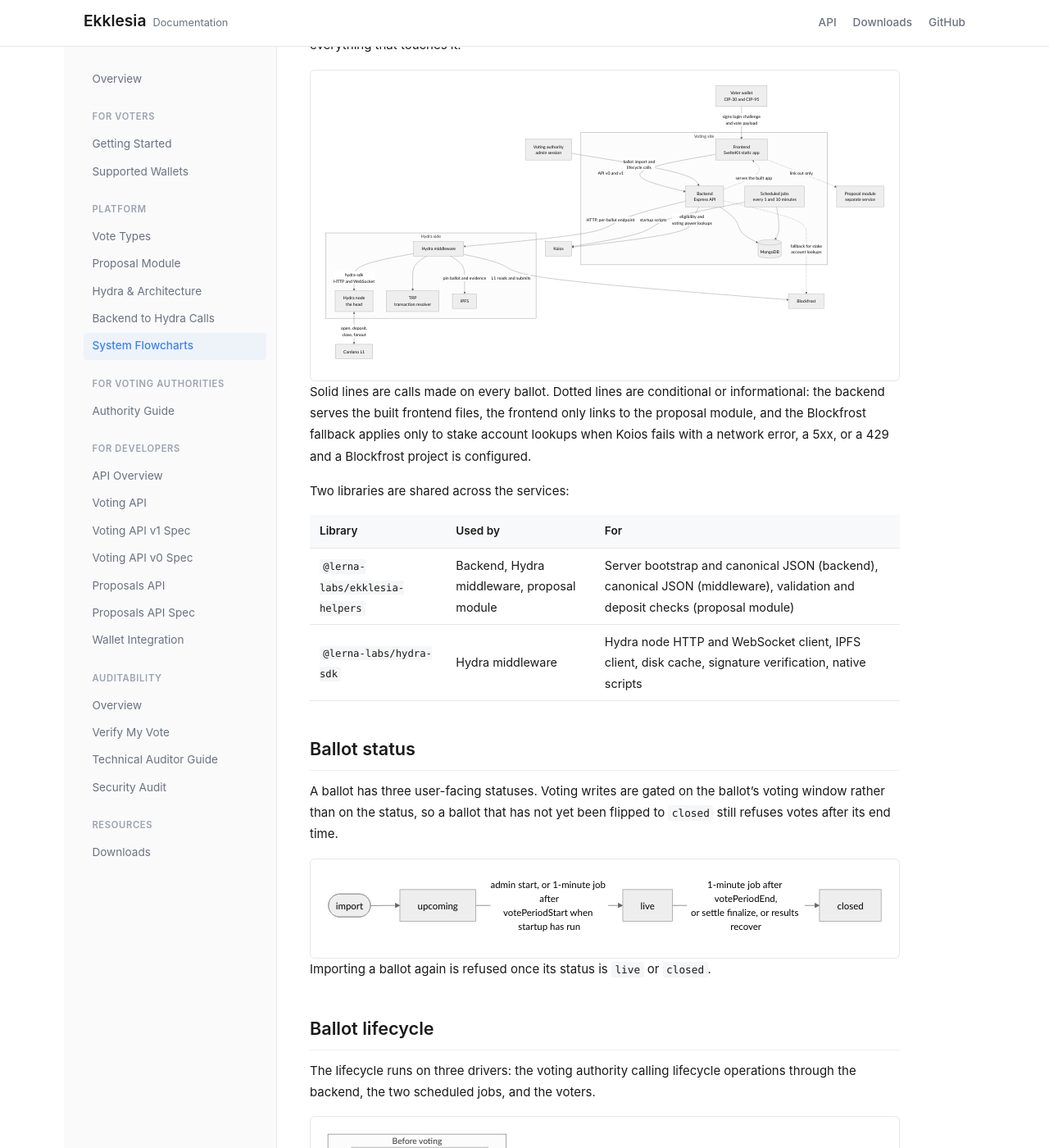
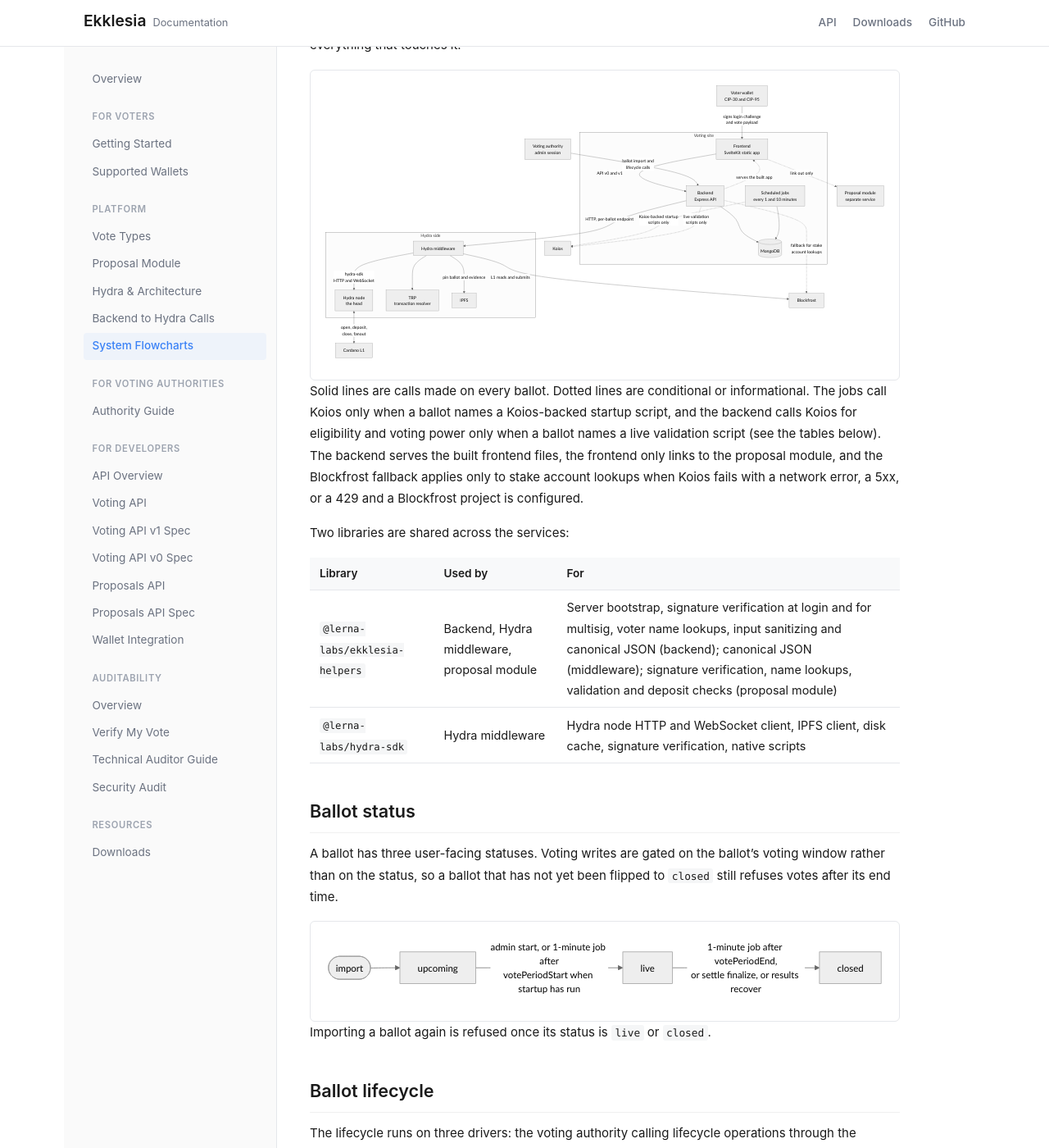
Before and after one commit to lerna-labs/ekklesia-docs, a Jekyll site: the page built from flowcharts/index.md, in a window 1280 px wide and 1400 px high, scrolled down 539 px. Shown: the whole window at 82% size. Built offline with Jekyll 4.4.1, drawn with Linux system fonts in a browser that asks for light colours; some of the changed text lies outside the part shown.

Commit message:
Address review: remove innerHTML sink, correct Koios, helpers, vote and totals claims

````diff
--- a/assets/js/mermaid-init.js
+++ b/assets/js/mermaid-init.js
@@ -1,27 +1,29 @@
 // Renders ```mermaid fenced blocks on pages that set `mermaid: true` in
 // their front matter. Jekyll emits each block as
 // <pre><code class="language-mermaid">source</code></pre>; each one is
-// replaced by the SVG that Mermaid draws from its source.
+// replaced by a wrapper holding the source as text, and Mermaid draws the
+// SVG into it.
 document.addEventListener('DOMContentLoaded', async () => {
   if (typeof mermaid === 'undefined') return;
 
-  mermaid.initialize({ startOnLoad: false, securityLevel: 'strict', theme: 'neutral' });
+  // Sequential ids: the default time-based ids can repeat across diagrams.
+  mermaid.initialize({
+    startOnLoad: false,
+    securityLevel: 'strict',
+    theme: 'neutral',
+    deterministicIds: true,
+  });
 
-  const blocks = document.querySelectorAll('code.language-mermaid');
-  let index = 0;
-  for (const code of blocks) {
+  const nodes = [];
+  document.querySelectorAll('code.language-mermaid').forEach((code) => {
     const block = code.closest('pre');
-    if (!block) continue;
-    index += 1;
-    try {
-      // Explicit ids: Mermaid's generated ids are time-based and can repeat.
-      const { svg } = await mermaid.render('mermaid-diagram-' + index, code.textContent);
-      const wrapper = document.createElement('div');
-      wrapper.className = 'mermaid-diagram';
-      wrapper.innerHTML = svg;
-      block.replaceWith(wrapper);
-    } catch (err) {
-      console.error('Mermaid failed to render diagram ' + index, err);
-    }
-  }
+    if (!block) return;
+    const wrapper = document.createElement('div');
+    wrapper.className = 'mermaid-diagram';
+    wrapper.textContent = code.textContent;
+    block.replaceWith(wrapper);
+    nodes.push(wrapper);
+  });
+
+  await mermaid.run({ nodes });
 });
--- a/flowcharts/index.md
+++ b/flowcharts/index.md
@@ -56,8 +56,8 @@
   admin -->|"ballot import and<br/>lifecycle calls"| be
   be --> db
   jobs --> db
-  jobs -->|"startup scripts"| koios
-  be -->|"eligibility and<br/>voting power lookups"| koios
+  jobs -.->|"Koios-backed startup<br/>scripts only"| koios
+  be -.->|"live validation<br/>scripts only"| koios
   be -.->|"fallback for stake<br/>account lookups"| bf
   be -->|"HTTP, per-ballot endpoint"| mw
   mw -->|"hydra-sdk<br/>HTTP and WebSocket"| node
@@ -68,17 +68,20 @@
 ```
 
 Solid lines are calls made on every ballot. Dotted lines are conditional or
-informational: the backend serves the built frontend files, the frontend only
-links to the proposal module, and the Blockfrost fallback applies only to stake
-account lookups when Koios fails with a network error, a 5xx, or a 429 and a
-Blockfrost project is configured.
+informational. The jobs call Koios only when a ballot names a Koios-backed
+startup script, and the backend calls Koios for eligibility and voting power
+only when a ballot names a live validation script (see the tables below). The
+backend serves the built frontend files, the frontend only links to the proposal
+module, and the Blockfrost fallback applies only to stake account lookups when
+Koios fails with a network error, a 5xx, or a 429 and a Blockfrost project is
+configured.
 
 Two libraries are shared across the services:
 
-| Library                        | Used by                                    | For                                                                                                                         |
-| ------------------------------ | ------------------------------------------ | --------------------------------------------------------------------------------------------------------------------------- |
-| `@lerna-labs/ekklesia-helpers` | Backend, Hydra middleware, proposal module | Server bootstrap and canonical JSON (backend), canonical JSON (middleware), validation and deposit checks (proposal module) |
-| `@lerna-labs/hydra-sdk`        | Hydra middleware                           | Hydra node HTTP and WebSocket client, IPFS client, disk cache, signature verification, native scripts                       |
+| Library                        | Used by                                    | For                                                                                                                                                                                                                                                       |
+| ------------------------------ | ------------------------------------------ | --------------------------------------------------------------------------------------------------------------------------------------------------------------------------------------------------------------------------------------------------------- |
+| `@lerna-labs/ekklesia-helpers` | Backend, Hydra middleware, proposal module | Server bootstrap, signature verification at login and for multisig, voter name lookups, input sanitizing and canonical JSON (backend); canonical JSON (middleware); signature verification, name lookups, validation and deposit checks (proposal module) |
+| `@lerna-labs/hydra-sdk`        | Hydra middleware                           | Hydra node HTTP and WebSocket client, IPFS client, disk cache, signature verification, native scripts                                                                                                                                                     |
 
 ## Ballot status
 
@@ -282,15 +285,21 @@
   looked up on demand and cached.
 - Tally weights, in both the provisional and the final tally, come from
   `UserCache`. A voter with no `UserCache` row is weighted as 1 in both.
-- Ballot totals and participation come from `VoterPowerSnapshot` first and fall
-  back to `UserCache`. Each snapshot refresh runs the ballot's script
+- On the endpoints that read through the snapshot reader, ballot totals and
+  participation come from `VoterPowerSnapshot` first and fall back to
+  `UserCache`. Each snapshot refresh runs the ballot's script
   `computePerVoterPower`, which in every current script reads the validated
   `UserCache` rows, so the refresh copies `UserCache` into `VoterPowerSnapshot`.
   An authority upload writes `VoterPowerSnapshot` directly and the refresh then
   skips the ballot.
 - The ballot's `votingPowerSource` is `snapshot` by default. When no snapshot
-  rows exist yet, the totals are computed once from the script, which reads
-  `UserCache`. With `uploaded`, the script is never called for totals.
+  rows exist yet, each read recomputes the totals from the script, which reads
+  `UserCache`, and stores nothing. With `uploaded`, the snapshot reader never
+  calls the script for totals.
+- The exception is the v0 proposal endpoint,
+  `GET /api/v0/proposals/:proposalId`. It ignores `votingPowerSource` and calls
+  the validation script's `allowedVoterCount` and `getTotalWeight` directly,
+  which for `voterValidationDReps.js` query Koios live.
 
 ## Vote path
 
@@ -340,7 +349,7 @@
   B->>H: vote
   H->>H: validate against the cached ballot, check credential type, verify signature
   H->>I: pin the vote evidence
-  H->>T: resolve the register or cast-vote transaction
+  H->>T: resolve the vote-and-register transaction on a first vote, or the cast-vote transaction after that
   H->>N: submit the signed transaction through the queue worker
   N-->>H: transaction valid
   H-->>B: transaction hash, vote hash, evidence CID, version
````
Also changed, not shown: other parts of flowcharts/index.md (+1 -1 lines).
